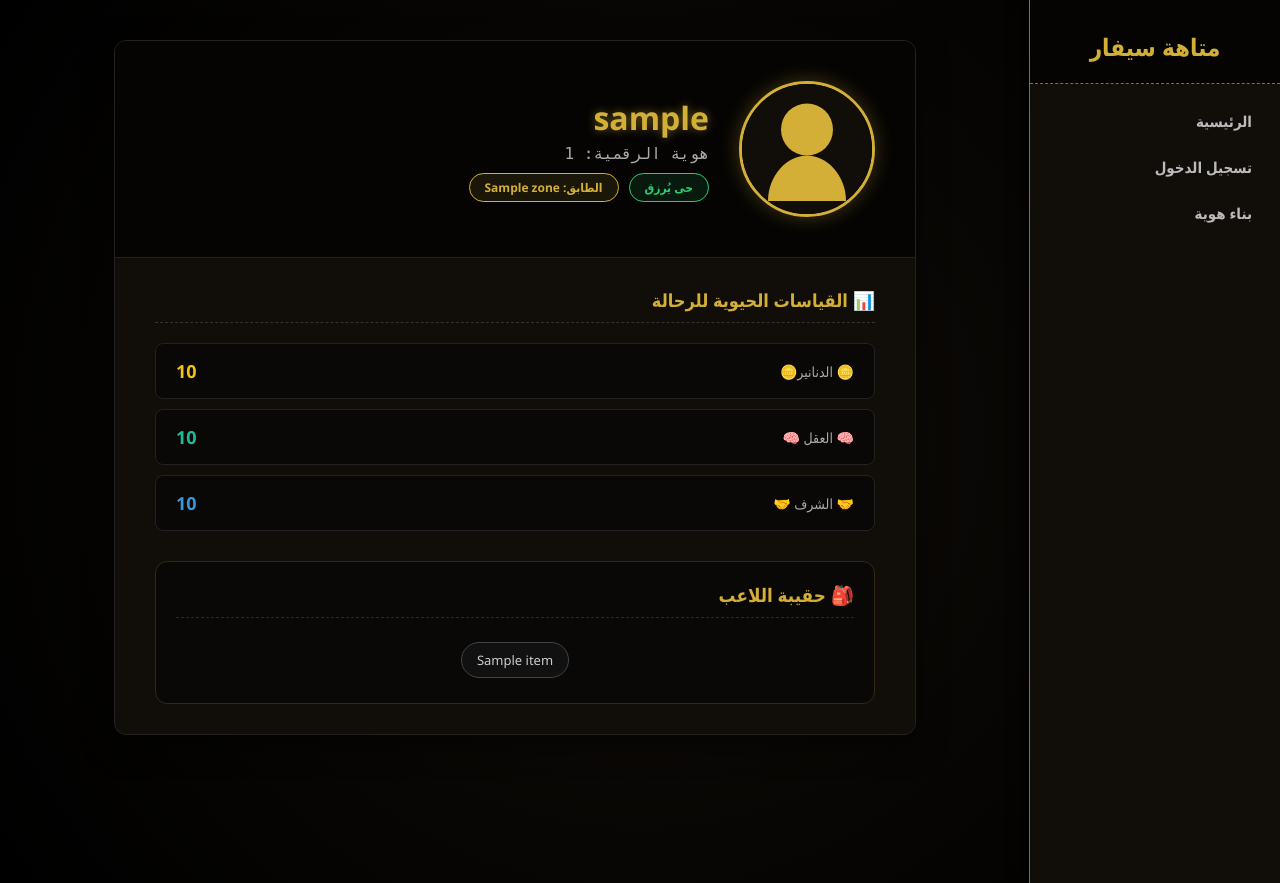
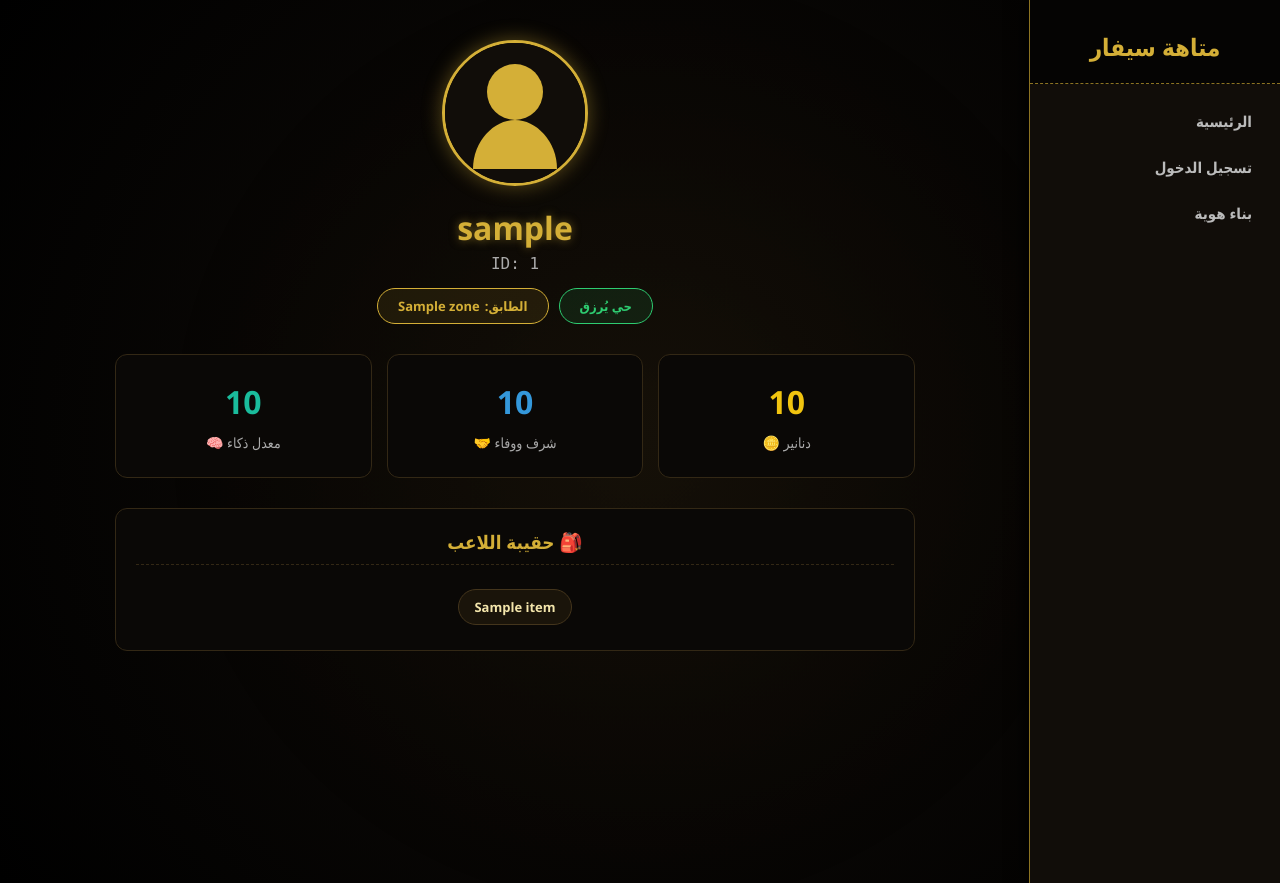
Before and after one commit to willia2minerva-a11y/Borj-Al-Sayd, a Flask app: template templates/hunter_profile.html in a window 1280 px wide. Run offline with Flask 2, Linux system fonts and the light colour scheme; the template is opened without the code that fills it: most values are stand-ins (such as "Sample title", 1, 10 or a date in 2020); data that the repository does not hold is empty.

Commit message:
Refactor hunter profile HTML structure and styles

```diff
--- a/templates/hunter_profile.html
+++ b/templates/hunter_profile.html
@@ -1,54 +1,61 @@
 {% extends 'base.html' %}
 {% block content %}
 <style>
-    .profile-container-new { max-width: 800px; margin: 0 auto; background: var(--bg-card); border: 1px solid #222; border-radius: 12px; overflow: hidden; box-shadow: 0 10px 30px rgba(0,0,0,0.5); }
+    .ambient-bg { position: fixed; top: 0; left: 0; width: 100vw; height: 100vh; background: radial-gradient(circle at 50% 50%, rgba(212,175,55,0.03) 0%, transparent 70%); z-index: -1; pointer-events: none; animation: pulseBg 5s infinite alternate ease-in-out; }
+    @keyframes pulseBg { 0% { opacity: 0.3; transform: scale(0.9); } 100% { opacity: 1; transform: scale(1.1); } }
 
-    .profile-header-new { padding: 40px; background: #050403; border-bottom: 1px solid #222; display: flex; align-items: center; gap: 30px;}
-    .profile-avatar-new { width: 130px; height: 130px; border-radius: 50%; border: 3px solid var(--gold-main); object-fit: cover; box-shadow: 0 0 20px rgba(212,175,55,0.3); flex-shrink: 0;}
-    .profile-info-main { flex-grow: 1; }
+    .profile-container { max-width: 800px; margin: 0 auto; }
 
-    .profile-name-new { color: var(--gold-main); font-size: 32px; margin: 0 0 5px 0; font-weight: 900; text-shadow: 0 0 10px rgba(212,175,55,0.5); }
-    .profile-id-new { color: var(--text-gray); font-family: monospace; font-size: 16px; margin-bottom: 10px; display: block;}
-    .status-badge { display: inline-block; padding: 5px 15px; border-radius: 20px; font-size: 12px; font-weight: bold; border: 1px solid; }
+    .profile-header-box { text-align: center; margin-bottom: 30px; }
+    .profile-avatar-box { width: 140px; height: 140px; border-radius: 50%; border: 3px solid var(--gold-main); object-fit: cover; box-shadow: 0 0 20px rgba(212,175,55,0.4); margin-bottom: 15px; }
 
-    .status-active { background: rgba(46,204,113,0.1); color: #2ecc71; border-color: #2ecc71; }
-    .status-inactive { background: rgba(241,196,15,0.1); color: #f1c40f; border-color: #f1c40f; }
-    .status-frozen { background: rgba(52,152,219,0.1); color: #3498db; border-color: #3498db; }
-    .status-dead { background: rgba(138,3,3,0.1); color: #e74c3c; border-color: #e74c3c; }
+    .profile-name-box { color: var(--gold-main); font-size: 32px; margin: 0 0 5px 0; font-weight: 900; text-shadow: 0 0 10px rgba(212,175,55,0.5); display: flex; justify-content: center; align-items: center; gap: 10px;}
+    .profile-id-box { color: var(--text-gray); font-family: monospace; font-size: 16px; margin-bottom: 15px; display: block;}
 
-    .profile-body-new { padding: 30px 40px; }
-    .section-title-new { color: var(--gold-main); font-size: 18px; font-weight: bold; margin: 0 0 20px 0; border-bottom: 1px dashed #333; padding-bottom: 10px; }
-    .stat-list { list-style: none; padding: 0; margin: 0; display: flex; flex-direction: column; gap: 10px; }
-    .stat-item { background: #0a0806; border: 1px solid #222; padding: 15px 20px; border-radius: 8px; display: flex; justify-content: space-between; align-items: center; }
-    .stat-label-new { color: var(--text-gray); font-size: 14px; }
-    .stat-value-new { color: #fff; font-size: 18px; font-weight: bold; }
+    .badges-row { display: flex; justify-content: center; gap: 10px; margin-bottom: 30px; flex-wrap: wrap; }
+    .badge { padding: 8px 20px; border-radius: 20px; font-size: 13px; font-weight: bold; border: 1px solid; display: flex; align-items: center; gap: 5px; }
+    .badge-status-active { background: rgba(46,204,113,0.1); color: #2ecc71; border-color: #2ecc71; }
+    .badge-status-frozen { background: rgba(52,152,219,0.1); color: #3498db; border-color: #3498db; }
+    .badge-status-dead { background: rgba(138,3,3,0.1); color: #e74c3c; border-color: #e74c3c; }
+    .badge-zone { background: rgba(212,175,55,0.1); color: var(--gold-main); border-color: var(--gold-main); }
 
-    .hp-bar-container { width: 100%; height: 10px; background: #222; border-radius: 5px; overflow: hidden; margin-top: 5px; border: 1px solid #333; }
-    .hp-bar-fill { height: 100%; background: linear-gradient(90deg, #8a0303, #e74c3c); width: {{ target_user.health }}%; }
+    /* 🔲 شبكة المربعات 2x2 */
+    .stats-grid-box { display: grid; grid-template-columns: repeat(auto-fit, minmax(200px, 1fr)); gap: 15px; margin-bottom: 30px; }
+    .stat-card-box { background: #0a0806; border: 1px solid #332815; padding: 25px 20px; border-radius: 12px; text-align: center; transition: 0.3s; display: flex; flex-direction: column; align-items: center; justify-content: center; position: relative;}
+    .stat-card-box:hover { border-color: var(--gold-dark); background: #110d09; transform: translateY(-3px); }
 
-    /* ✏️ تنسيقات أدوات الإمبراطور (التعديل الحي) */
-    .edit-icon { cursor: pointer; font-size: 16px; opacity: 0.5; transition: 0.3s; filter: grayscale(100%); margin-right: 8px; }
+    .stat-val-box { font-size: 32px; font-weight: 900; color: #fff; margin-bottom: 10px; display: flex; align-items: center; justify-content: center; gap: 5px;}
+    .stat-label-box { color: var(--text-gray); font-size: 14px; display: flex; align-items: center; gap: 5px; }
+
+    /* ✏️ الأقلام السحرية */
+    .edit-icon { cursor: pointer; font-size: 16px; opacity: 0.5; transition: 0.3s; filter: grayscale(100%); margin: 0 5px; }
     .edit-icon:hover { opacity: 1; filter: grayscale(0%); transform: scale(1.2); }
-    .inline-edit-form { display: none; align-items: center; gap: 5px; }
-    .inline-input { background: #000; color: #fff; border: 1px solid var(--gold-main); padding: 5px 10px; border-radius: 4px; outline: none; text-align: center; font-weight: bold; font-size: 16px; width: 80px;}
+    .inline-edit-form { display: none; align-items: center; gap: 5px; justify-content: center;}
+    .inline-input { background: #000; color: #fff; border: 1px solid var(--gold-main); padding: 5px; border-radius: 4px; outline: none; text-align: center; font-weight: bold; font-size: 16px; width: 80px;}
     .btn-inline-save { background: #2ecc71; color: #fff; border: none; padding: 5px 10px; border-radius: 4px; cursor: pointer; font-weight: bold; }
     .btn-inline-cancel { background: #e74c3c; color: #fff; border: none; padding: 5px 10px; border-radius: 4px; cursor: pointer; font-weight: bold; }
 
-    @media (max-width: 768px) {
-        .profile-header-new { flex-direction: column; text-align: center; padding: 30px 20px; }
-        .profile-body-new { padding: 20px; }
-    }
+    .inventory-section { background: #0a0806; border: 1px solid #332815; padding: 20px; border-radius: 12px; margin-bottom: 30px; text-align: center; }
+    .item-chip { display: inline-block; background: #1a140a; border: 1px solid #44351c; padding: 8px 15px; border-radius: 20px; margin: 5px; color: var(--gold-light); font-size: 13px; font-weight: bold; }
+
+    .admin-actions-box { padding: 20px; background: rgba(138,3,3,0.05); border: 1px solid #8a0303; border-radius: 12px; text-align: center; }
+    .btn-admin-action { display: inline-block; padding: 10px 20px; border-radius: 6px; font-weight: bold; text-decoration: none; font-size: 14px; margin: 5px; cursor: pointer; border: 1px solid; transition: 0.3s;}
+    .btn-admin-delete { background: rgba(231,76,60,0.1); color: #e74c3c; border-color: #e74c3c; }
+    .btn-admin-delete:hover { background: #e74c3c; color: #fff; }
+    .btn-admin-ban { background: rgba(52,152,219,0.1); color: #3498db; border-color: #3498db; }
+    .btn-admin-ban:hover { background: #3498db; color: #fff; }
 </style>
 
-<div class="profile-container-new">
-    <div class="profile-header-new">
-        <img src="/avatar/{{ target_user.hunter_id }}" class="profile-avatar-new" onerror="this.onerror=null; this.src='{{ default_avatar }}'">
-        <div class="profile-info-main">
+<div class="ambient-bg"></div>
 
-            <div style="display:flex; align-items:center; flex-wrap: wrap;">
-                <h2 class="profile-name-new" id="txt_name">{{ target_user.username }}</h2>
+<div class="profile-container">
+    <div class="profile-header-box">
+        <img src="/avatar/{{ target_user.hunter_id }}" class="profile-avatar-box" onerror="this.onerror=null; this.src='{{ default_avatar }}'">
+
+        <h2 class="profile-name-box">
+            <span id="txt_name">{{ target_user.username }}</span>
             {% if current_user and current_user.role == 'admin' %}
-                    <span class="edit-icon" id="icon_name" onclick="toggleEdit('name')" title="تعديل الاسم">✏️</span>
+                <span class="edit-icon" id="icon_name" onclick="toggleEdit('name')">✏️</span>
                 <form id="form_name" class="inline-edit-form" action="/admin_update_profile/{{ target_user.hunter_id }}" method="POST">
                     <input type="hidden" name="action" value="edit_name">
                     <input type="text" name="new_val" value="{{ target_user.username }}" class="inline-input" style="width:150px;">
@@ -56,40 +63,37 @@
                     <button type="button" class="btn-inline-cancel" onclick="toggleEdit('name')">❌</button>
                 </form>
             {% endif %}
-            </div>
+        </h2>
 
-            <span class="profile-id-new">هوية الرقمية: {{ target_user.hunter_id }}</span>
-            <div style="margin-top: 10px; display: flex; align-items: center; gap: 10px; flex-wrap: wrap;">
+        <span class="profile-id-box">ID: {{ target_user.hunter_id }}</span>
+
+        <div class="badges-row">
             {% if target_user.status == 'active' %}
-                    <span class="status-badge status-active">حی يُرزق</span>
+                <span class="badge badge-status-active">حي يُرزق</span>
             {% elif target_user.status == 'frozen' %}
-                    <span class="status-badge status-frozen">روح مُجمدة 🧊</span>
+                <span class="badge badge-status-frozen">روح مُجمدة 🧊</span>
             {% else %}
-                    <span class="status-badge status-dead">جثة هامدة 💀</span>
+                <span class="badge badge-status-dead">جثة هامدة 💀</span>
             {% endif %}
 
-                <div style="display:flex; align-items:center;">
-                    <span class="status-badge" style="background: rgba(212,175,55,0.1); color: var(--gold-main); border-color: var(--gold-main);" id="txt_zone">الطابق: {{ target_user.zone }}</span>
+            <span class="badge badge-zone">
+                الطابق: <span id="txt_zone">{{ target_user.zone }}</span>
                 {% if current_user and current_user.role == 'admin' %}
-                        <span class="edit-icon" id="icon_zone" onclick="toggleEdit('zone')" style="margin-right:5px;">✏️</span>
-                        <form id="form_zone" class="inline-edit-form" action="/admin_update_profile/{{ target_user.hunter_id }}" method="POST">
+                    <span class="edit-icon" id="icon_zone" onclick="toggleEdit('zone')">✏️</span>
+                    <form id="form_zone" class="inline-edit-form" action="/admin_update_profile/{{ target_user.hunter_id }}" method="POST" style="margin-right: 5px;">
                         <input type="hidden" name="action" value="edit_zone">
-                            <input type="text" name="new_val" value="{{ target_user.zone }}" class="inline-input" style="width:100px;">
+                        <input type="text" name="new_val" value="{{ target_user.zone }}" class="inline-input" style="width:90px;">
                         <button type="submit" class="btn-inline-save">✔️</button><button type="button" class="btn-inline-cancel" onclick="toggleEdit('zone')">❌</button>
                     </form>
                 {% endif %}
-                </div>
-            </div>
+            </span>
         </div>
     </div>
 
-    <div class="profile-body-new">
-        <h3 class="section-title-new">📊 القياسات الحيوية للرحالة</h3>
-        <ul class="stat-list">
-            <li class="stat-item">
-                <span class="stat-label-new">🪙 الدنانير🪙</span>
-                <div style="display:flex; align-items:center;">
-                    <span class="stat-value-new" id="txt_points" style="color: #f1c40f;">{{ target_user.points }}</span>
+    <div class="stats-grid-box">
+        <div class="stat-card-box">
+            <div class="stat-val-box" style="color: #f1c40f;">
+                <span id="txt_points">{{ target_user.points }}</span>
                 {% if current_user and current_user.role == 'admin' %}
                     <span class="edit-icon" id="icon_points" onclick="toggleEdit('points')">✏️</span>
                     <form id="form_points" class="inline-edit-form" action="/admin_update_profile/{{ target_user.hunter_id }}" method="POST">
@@ -99,14 +103,28 @@
                     </form>
                 {% endif %}
             </div>
-            </li>
+            <div class="stat-label-box">دنانير 🪙</div>
+        </div>
+
+        <div class="stat-card-box">
+            <div class="stat-val-box" style="color: #3498db;">
+                <span id="txt_loyal">{{ target_user.loyalty_points }}</span>
+                {% if current_user and current_user.role == 'admin' %}
+                    <span class="edit-icon" id="icon_loyal" onclick="toggleEdit('loyal')">✏️</span>
+                    <form id="form_loyal" class="inline-edit-form" action="/admin_update_profile/{{ target_user.hunter_id }}" method="POST">
+                        <input type="hidden" name="action" value="edit_loyalty">
+                        <input type="number" name="new_val" value="{{ target_user.loyalty_points }}" class="inline-input">
+                        <button type="submit" class="btn-inline-save">✔️</button><button type="button" class="btn-inline-cancel" onclick="toggleEdit('loyal')">❌</button>
+                    </form>
+                {% endif %}
+            </div>
+            <div class="stat-label-box">شرف ووفاء 🤝</div>
+        </div>
 
         {% if settings and (settings.war_mode or settings.final_battle_mode) %}
-            <li class="stat-item" style="flex-direction: column; align-items: flex-start; gap: 5px;">
-                <div style="width: 100%; display: flex; justify-content: space-between; align-items:center;">
-                    <span class="stat-label-new">🩸 الجسد ❤️</span>
-                    <div style="display:flex; align-items:center;">
-                        <span class="stat-value-new" id="txt_hp" style="color: #e74c3c;">{{ target_user.health }}%</span>
+        <div class="stat-card-box">
+            <div class="stat-val-box" style="color: #e74c3c;">
+                <span id="txt_hp">{{ target_user.health }}%</span>
                 {% if current_user and current_user.role == 'admin' %}
                     <span class="edit-icon" id="icon_hp" onclick="toggleEdit('hp')">✏️</span>
                     <form id="form_hp" class="inline-edit-form" action="/admin_update_profile/{{ target_user.hunter_id }}" method="POST">
@@ -116,15 +134,13 @@
                     </form>
                 {% endif %}
             </div>
+            <div class="stat-label-box">الروح (HP) ❤️</div>
         </div>
-                <div class="hp-bar-container"><div class="hp-bar-fill"></div></div>
-            </li>
         {% endif %}
 
-            <li class="stat-item">
-                <span class="stat-label-new">🧠 العقل 🧠</span>
-                <div style="display:flex; align-items:center;">
-                    <span class="stat-value-new" id="txt_iq" style="color: #1abc9c;">{{ target_user.intelligence_points }}</span>
+        <div class="stat-card-box">
+            <div class="stat-val-box" style="color: #1abc9c;">
+                <span id="txt_iq">{{ target_user.intelligence_points }}</span>
                 {% if current_user and current_user.role == 'admin' %}
                     <span class="edit-icon" id="icon_iq" onclick="toggleEdit('iq')">✏️</span>
                     <form id="form_iq" class="inline-edit-form" action="/admin_update_profile/{{ target_user.hunter_id }}" method="POST">
@@ -134,35 +150,49 @@
                     </form>
                 {% endif %}
             </div>
-            </li>
+            <div class="stat-label-box">معدل ذكاء 🧠</div>
+        </div>
+    </div>
 
-            <li class="stat-item">
-                <span class="stat-label-new">🤝 الشرف 🤝</span>
-                <div style="display:flex; align-items:center;">
-                    <span class="stat-value-new" id="txt_loyal" style="color: #3498db;">{{ target_user.loyalty_points }}</span>
-                    {% if current_user and current_user.role == 'admin' %}
-                        <span class="edit-icon" id="icon_loyal" onclick="toggleEdit('loyal')">✏️</span>
-                        <form id="form_loyal" class="inline-edit-form" action="/admin_update_profile/{{ target_user.hunter_id }}" method="POST">
-                            <input type="hidden" name="action" value="edit_loyalty">
-                            <input type="number" name="new_val" value="{{ target_user.loyalty_points }}" class="inline-input">
-                            <button type="submit" class="btn-inline-save">✔️</button><button type="button" class="btn-inline-cancel" onclick="toggleEdit('loyal')">❌</button>
+    <div class="inventory-section">
+        <h3 style="color: var(--gold-main); border-bottom: 1px dashed #332815; padding-bottom: 10px; margin-top: 0;">🎒 حقيبة اللاعب</h3>
+        <div>
+            {% for item in target_user.inventory %}
+                <span class="item-chip">{{ item }}</span>
+            {% else %}
+                <span style="color: #666; font-style: italic; font-size: 13px;">الحقيبة فارغة...</span>
+            {% endfor %}
+        </div>
+    </div>
+
+    {% if current_user and current_user.role == 'admin' and target_user.hunter_id != 1000 %}
+    <div class="admin-actions-box">
+        <h4 style="color: #e74c3c; margin: 0 0 15px 0; font-size: 16px;">🛠️ أدوات القصاص الإمبراطوري</h4>
+        <form action="/admin" method="POST" style="display:inline;" onsubmit="return confirm('تأكيد الحذف النهائي؟ سيمسح أثره تماماً!');">
+            <input type="hidden" name="action" value="bulk_action"><input type="hidden" name="bulk_type" value="hard_delete"><input type="hidden" name="selected_users" value="{{ target_user.id }}">
+            <button type="submit" class="btn-admin-action btn-admin-delete">حذف نهائي ✖</button>
+        </form>
+
+        {% if target_user.status != 'eliminated' %}
+        <form action="/admin" method="POST" style="display:inline;">
+            <input type="hidden" name="action" value="bulk_action"><input type="hidden" name="bulk_type" value="eliminate"><input type="hidden" name="selected_users" value="{{ target_user.id }}">
+            <button type="submit" class="btn-admin-action btn-admin-delete" style="background:none; border-color:#fff; color:#fff;">إقصاء للمقبرة 💀</button>
+        </form>
+        {% endif %}
+
+        {% if target_user.status != 'frozen' %}
+        <form action="/admin" method="POST" style="display:inline;">
+            <input type="hidden" name="action" value="bulk_action"><input type="hidden" name="bulk_type" value="freeze"><input type="hidden" name="selected_users" value="{{ target_user.id }}">
+            <button type="submit" class="btn-admin-action btn-admin-ban">تجميد الروح 🧊</button>
+        </form>
+        {% else %}
+        <form action="/admin" method="POST" style="display:inline;">
+            <input type="hidden" name="action" value="bulk_action"><input type="hidden" name="bulk_type" value="activate"><input type="hidden" name="selected_users" value="{{ target_user.id }}">
+            <button type="submit" class="btn-admin-action btn-admin-ban" style="background:#2ecc71; border-color:#2ecc71; color:#fff;">فك التجميد 🔥</button>
         </form>
         {% endif %}
     </div>
-            </li>
-        </ul>
-
-        <div style="background: #0a0806; border: 1px solid #332815; padding: 20px; border-radius: 12px; margin-top: 30px;">
-            <h3 style="color: var(--gold-main); border-bottom: 1px dashed #332815; padding-bottom: 10px; margin-top: 0;">🎒 حقيبة اللاعب</h3>
-            <div style="text-align: center;">
-                {% for item in target_user.inventory %}
-                    <span style="display: inline-block; background: #111; border: 1px solid #444; padding: 8px 15px; border-radius: 20px; margin: 5px; color: #ccc; font-size: 13px;">{{ item }}</span>
-                {% else %}
-                    <span style="color: #666; font-style: italic;">الحقيبة فارغة...</span>
-                {% endfor %}
-            </div>
-        </div>
-    </div>
+    {% endif %}
 </div>
 
 <script>
```
Lines whose indentation alone changed are shown as unchanged.
